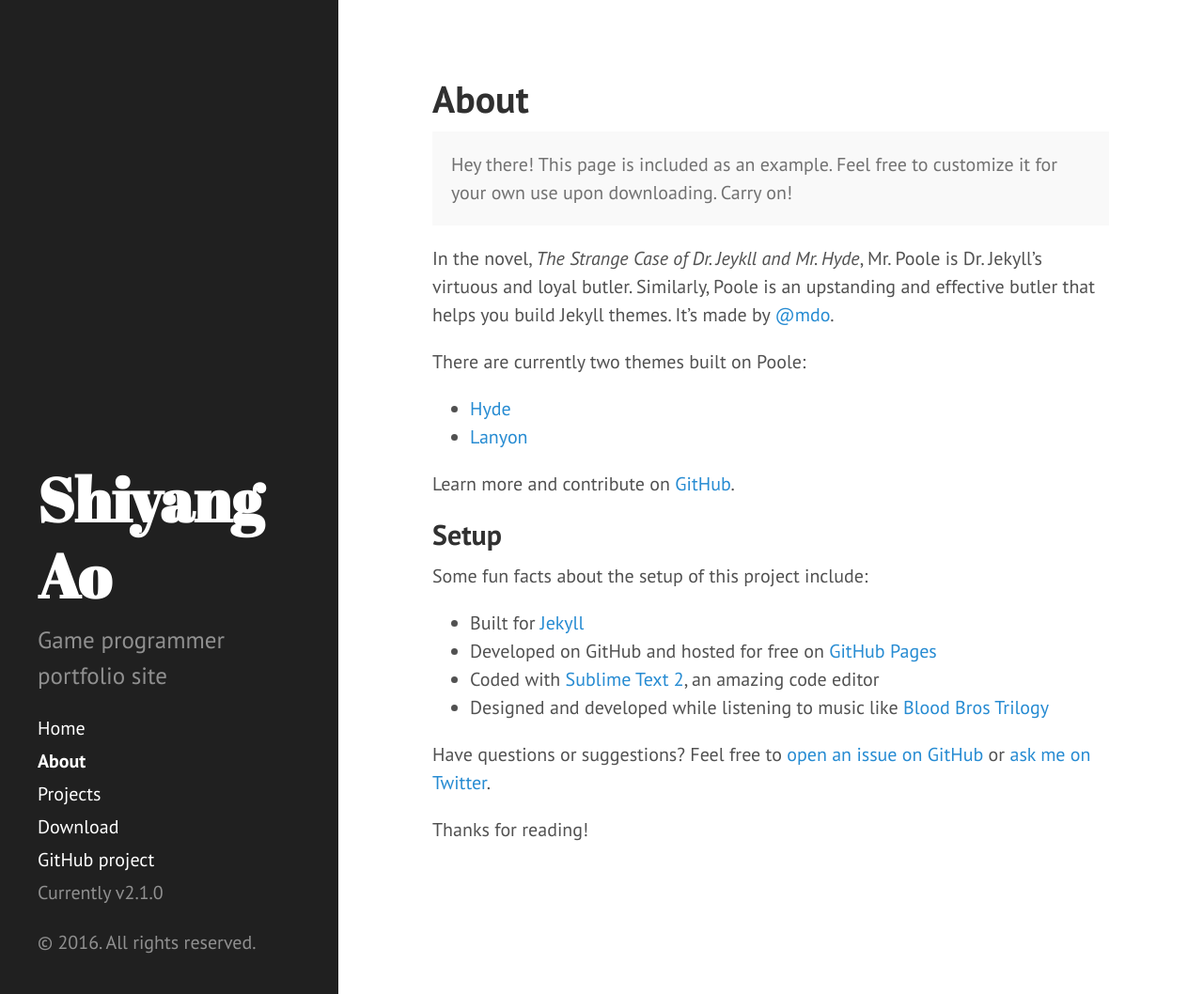
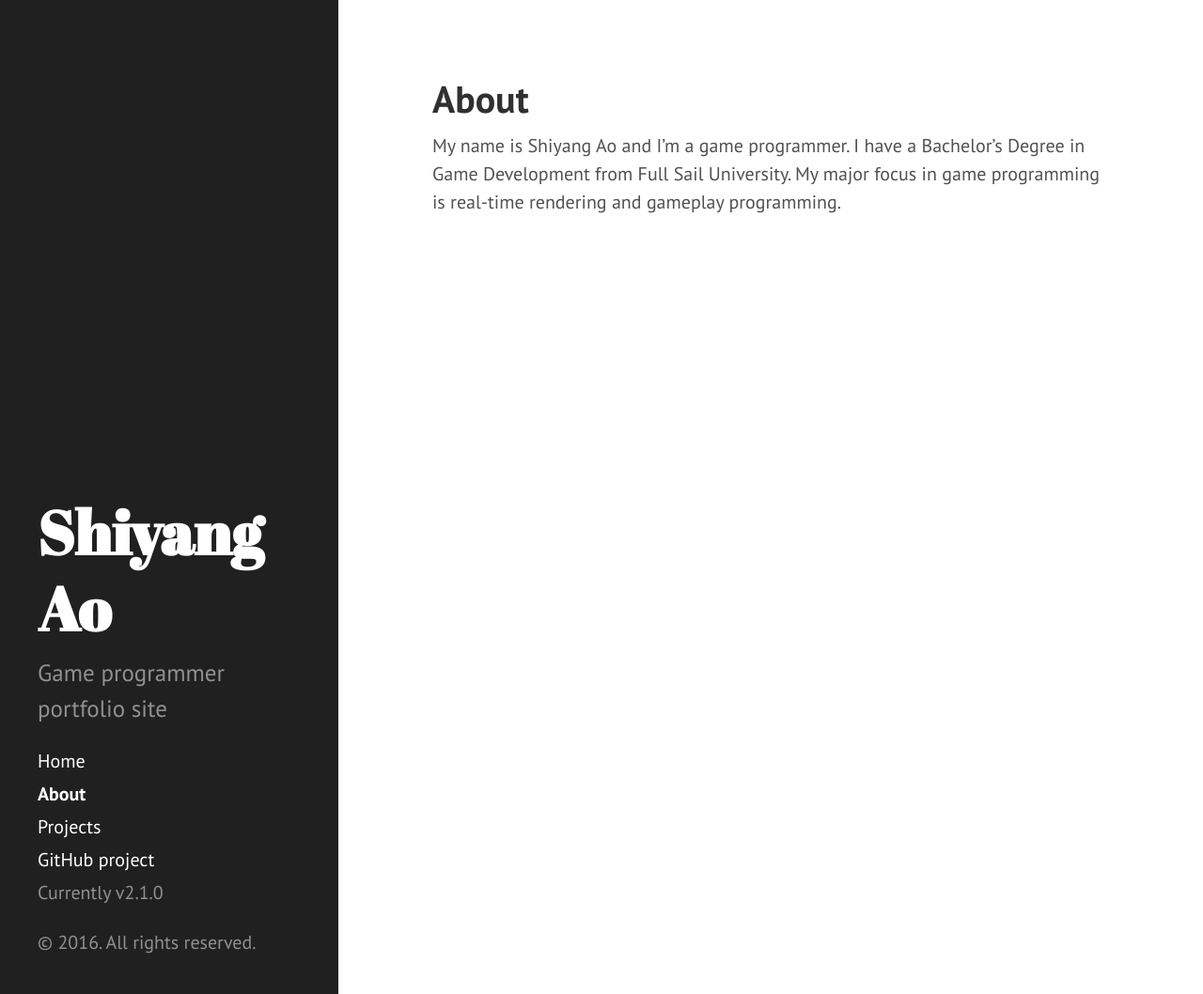
Before and after one commit to aosyang/aosyang.github.io, a Jekyll site: the page built from about.md, in a window 1280 px wide and 1058 px high. Shown: the whole window at 94% size. Built offline with Jekyll 4.4.1, drawn with Linux system fonts in a browser that asks for light colours; Markdown is read by kramdown in place of the engine named in the settings.

Commit message:
Updated home page

```diff
--- a/_config.yml
+++ b/_config.yml
@@ -25,4 +25,4 @@ paginate:         5
 version:          2.1.0
 
 github:
-  repo:           https://github.com/poole/hyde
+  repo:           https://github.com/aosyang/aosyang.github.io
--- a/_includes/sidebar.html
+++ b/_includes/sidebar.html
@@ -26,7 +26,6 @@
         {% endif %}
       {% endfor %}
 
-      <a class="sidebar-nav-item" href="{{ site.github.repo }}/archive/v{{ site.version }}.zip">Download</a>
       <a class="sidebar-nav-item" href="{{ site.github.repo }}">GitHub project</a>
       <span class="sidebar-nav-item">Currently v{{ site.version }}</span>
     </nav>
--- a/about.md
+++ b/about.md
@@ -3,28 +3,4 @@ layout: page
 title: About
 ---
 
-<p class="message">
-  Hey there! This page is included as an example. Feel free to customize it for your own use upon downloading. Carry on!
-</p>
-
-In the novel, *The Strange Case of Dr. Jeykll and Mr. Hyde*, Mr. Poole is Dr. Jekyll's virtuous and loyal butler. Similarly, Poole is an upstanding and effective butler that helps you build Jekyll themes. It's made by [@mdo](https://twitter.com/mdo).
-
-There are currently two themes built on Poole:
-
-* [Hyde](http://hyde.getpoole.com)
-* [Lanyon](http://lanyon.getpoole.com)
-
-Learn more and contribute on [GitHub](https://github.com/poole).
-
-## Setup
-
-Some fun facts about the setup of this project include:
-
-* Built for [Jekyll](http://jekyllrb.com)
-* Developed on GitHub and hosted for free on [GitHub Pages](https://pages.github.com)
-* Coded with [Sublime Text 2](http://sublimetext.com), an amazing code editor
-* Designed and developed while listening to music like [Blood Bros Trilogy](https://soundcloud.com/maddecent/sets/blood-bros-series)
-
-Have questions or suggestions? Feel free to [open an issue on GitHub](https://github.com/poole/issues/new) or [ask me on Twitter](https://twitter.com/mdo).
-
-Thanks for reading!
+My name is Shiyang Ao and I'm a game programmer. I have a Bachelor's Degree in Game Development from Full Sail University. My major focus in game programming is real-time rendering and gameplay programming.
```
Also changed, not shown: _posts/2012-02-06-whats-jekyll.md (deleted, +0 -12 lines), _posts/2012-02-07-example-content.md (deleted, +0 -138 lines), _posts/2013-12-28-introducing-hyde.md (deleted, +0 -37 lines), _posts/2016-12-01-welcome.md (added, +6 -0 lines), index.html (line endings or trailing spaces), 10 other files.
